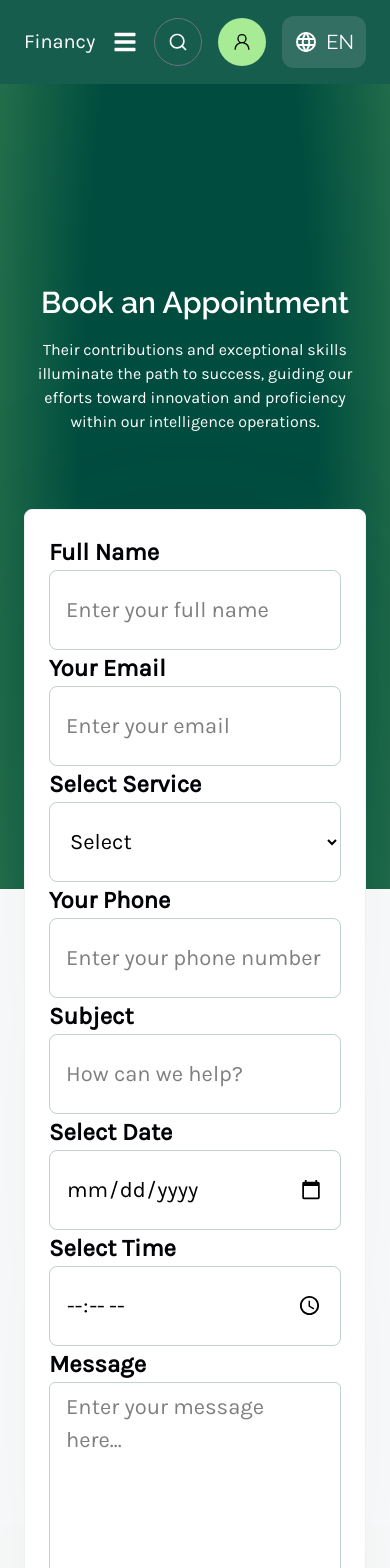
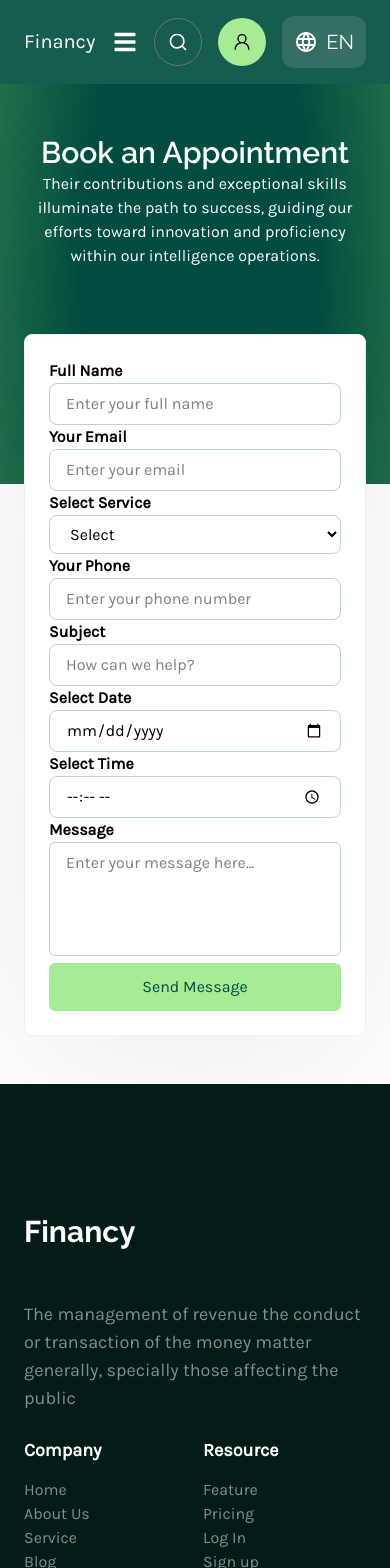
Before and after one commit to book-an-appoinment/client, a React (Vite) app: page /book-appointment in a window 390 px wide. Shown: the top 1568 px of the page. Built offline with nearby package versions, Linux system fonts and the light colour scheme.

Commit message:
updated code

```diff
--- a/src/components/BookAppointment/AppointmentForm.jsx
+++ b/src/components/BookAppointment/AppointmentForm.jsx
@@ -51,7 +51,7 @@ const AppointmentForm = () => {
     }
   };
   return (
-    <div className="w-full max-w-[1479px] mx-auto px-4 sm:px-6 md:px-8 lg:px-[75px] -mt-[380px] my-12">
+    <div className="w-full max-w-[1479px] mx-auto px-4 sm:px-6 md:px-8 lg:px-[75px] -mt-[150px] lg:-mt-[380px] my-12">
       {/* Form Section */}
       <div className="w-full border border-[#EDF3F2] shadow-[-1.35px_18.89px_180.83px_0px_#0A303D1A] bg-white rounded-lg p-6 sm:p-8 md:p-10 lg:p-14 xl:p-16">
         <form
@@ -146,7 +146,7 @@ const AppointmentForm = () => {
             <button
               type="submit"
               disabled={isLoading}
-              className="w-full bg-[#A7EB94] h-[80px] text-[#004D3F] text-[26px] py-3 rounded-md hover:bg-green-600 hover:text-white transition-all cursor-pointer"
+              className="w-full bg-[#A7EB94] lg:h-[80px] text-[#004D3F] lg:text-[26px] py-3 rounded-md hover:bg-green-600 hover:text-white transition-all cursor-pointer"
             >
               Send Message
             </button>
--- a/src/components/BookAppointment/BookAppointMentHeader.jsx
+++ b/src/components/BookAppointment/BookAppointMentHeader.jsx
@@ -3,14 +3,14 @@ import CommonWrapper from "../CommonWrapper/CommonWrapper";
 const BookAppointMentHeader = () => {
   return (
     <div
-      className="w-full h-[805px] px-4 sm:px-6 md:px-8 lg:px-12"
+      className="w-full h-[400px] lg:h-[805px] px-4 sm:px-6 md:px-8 lg:px-12"
       style={{
         background:
           "radial-gradient(55.97% 157.65% at 50.89% 48.56%, #004D3F 0%, #004D3F 53.5%, #26714B 100%)",
       }}
     >
       <CommonWrapper>
-        <div className="text-center space-y-4 pt-[200px]">
+        <div className="text-center lg:space-y-4 pt-[50px] lg:pt-[160px]">
           <h1 className="text-white font-semibold text-3xl sm:text-4xl md:text-5xl leading-tight 2xl:text-[60px]">
             Book an Appointment
           </h1>
--- a/src/components/BookAppointment/InputField.jsx
+++ b/src/components/BookAppointment/InputField.jsx
@@ -11,7 +11,7 @@ const InputField = ({
   return (
     <div className="w-full">
       {label && (
-        <label className="text-[#010205] font-semibold text-[24px] font-raleway capitalize">
+        <label className="text-[#010205] font-semibold lg:text-[24px] font-raleway capitalize">
           {label}
         </label>
       )}
@@ -19,7 +19,7 @@ const InputField = ({
         type={type}
         placeholder={placeholder}
         {...register(name, rules)}
-        className={`w-full px-4 py-2 border-[1px] border-[#004D3F40] h-[80px] rounded-[8px] text-[22px] focus:outline-none focus:ring-1 focus:ring-[#14322c40] ${className}`}
+        className={`w-full px-4 py-2 border-[1px] border-[#004D3F40] lg:h-[80px] rounded-[8px] lg:text-[22px] focus:outline-none focus:ring-1 focus:ring-[#14322c40] ${className}`}
       />
       {errors?.[name] && (
         <p className="text-red-500 text-sm mt-1">{errors[name].message}</p>
--- a/src/components/BookAppointment/SelectField.jsx
+++ b/src/components/BookAppointment/SelectField.jsx
@@ -10,13 +10,13 @@ const SelectField = ({
   return (
     <div className="w-full">
       {label && (
-        <label className="text-[#010205] font-semibold text-[24px] font-raleway mb-5 capitalize">
+        <label className="text-[#010205] font-semibold lg:text-[24px] font-raleway mb-5 capitalize">
           {label}
         </label>
       )}
       <select
         {...register(name, rules)}
-        className={`w-full px-4 py-2 border-[1px] border-[#004D3F40] h-[80px] rounded-[8px] text-[22px] focus:outline-none focus:ring-1 focus:ring-[#14322c40] ${className}`}
+        className={`w-full px-4 py-2 border-[1px] border-[#004D3F40] lg:h-[80px] rounded-[8px] lg:text-[22px] focus:outline-none focus:ring-1 focus:ring-[#14322c40] ${className}`}
       >
         <option value="">Select</option>
         {options.map((option, index) => (
--- a/src/components/BookAppointment/TextAreaField.jsx
+++ b/src/components/BookAppointment/TextAreaField.jsx
@@ -10,14 +10,14 @@ const TextAreaField = ({
   return (
     <div className="w-full">
       {label && (
-        <label className="text-[#010205] font-semibold text-[24px] font-raleway mb-5 capitalize">
+        <label className="text-[#010205] font-semibold lg:text-[24px] font-raleway mb-5 capitalize">
           {label}
         </label>
       )}
       <textarea
         {...register(name, rules)}
         placeholder={placeholder}
-        className={`w-full px-4 py-2 border-[1px] h-[205px] border-[#004D3F40] text-[22px] rounded-md focus:outline-none focus:ring-1 focus:ring-[#14322c40] resize-none ${className}`}
+        className={`w-full px-4 py-2 border-[1px] lg:h-[205px] border-[#004D3F40] lg:text-[22px] rounded-md focus:outline-none focus:ring-1 focus:ring-[#14322c40] resize-none ${className}`}
         rows={4} // Default row size, can be overridden via className
       ></textarea>
       {errors?.[name] && (
--- a/src/components/BookAppointment/TimePicker.jsx
+++ b/src/components/BookAppointment/TimePicker.jsx
@@ -9,14 +9,14 @@ const TimePicker = ({
   return (
     <div className="w-full">
       {label && (
-        <label className="text-[#010205] font-semibold text-[24px] font-raleway mb-5 capitalize">
+        <label className="text-[#010205] font-semibold lg:text-[24px] font-raleway mb-5 capitalize">
           {label}
         </label>
       )}
       <input
         type="time"
         {...register(name, rules)}
-        className={`w-full px-4 py-2 border-[1px] border-[#004D3F40] h-[80px] rounded-[8px] text-[22px] focus:outline-none focus:ring-1 focus:ring-[#14322c40] ${className}`}
+        className={`w-full px-4 py-2 border-[1px] border-[#004D3F40] lg:h-[80px] rounded-[8px] lg:text-[22px] focus:outline-none focus:ring-1 focus:ring-[#14322c40] ${className}`}
       />
       {errors?.[name] && (
         <p className="text-red-500 text-sm mt-1">{errors[name].message}</p>
--- a/src/components/Home/pricing/SectionPricing.jsx
+++ b/src/components/Home/pricing/SectionPricing.jsx
@@ -29,13 +29,14 @@ const PricingSection = () => {
   ];
 
   return (
-    <div className="flex justify-center items-center mb-10 mt-36">
+    <div className="flex justify-center items-center mb-10 mt-5 lg:mt-36">
       {/* Pricing Cards Container */}
-      <div
+      {/* <div
         className={`flex gap-6 relative ${
           isMobile ? "flex-col items-center" : "flex-row"
         }`}
-      >
+      > */}
+      <div className={`flex gap-6 relative flex-col lg:flex-row`}>
         {/* Left Pricing Card (Gray) */}
         <PricingCard bgColor="bg-gray-200" price={100} planType="Per month" />
 
```
